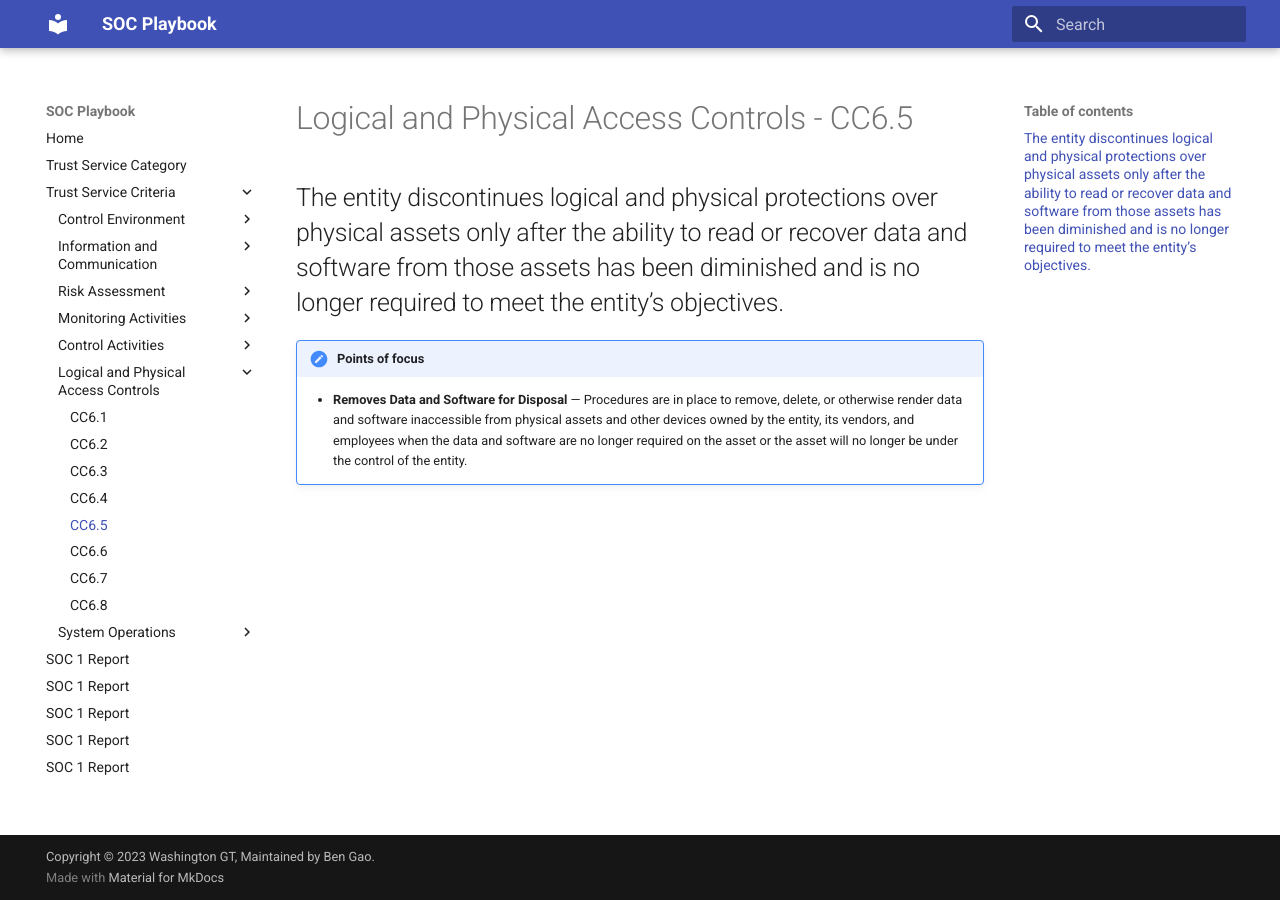
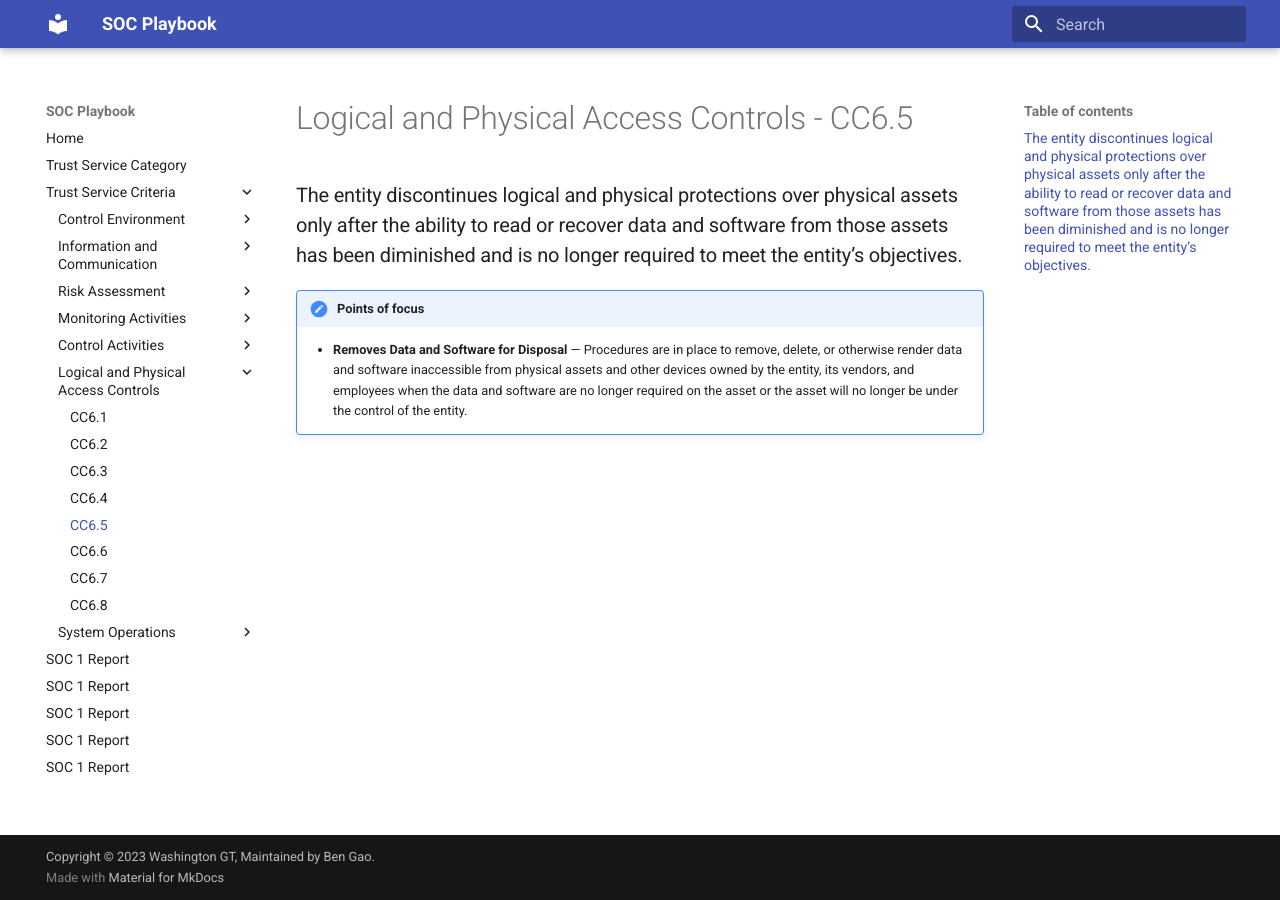
Before and after one commit to WashingtonGT/soc-playbook, an MkDocs documentation site: the page built from docs/tsc/cc6-5.md, in a window 1280 px wide. Built offline with MkDocs 1.6.1 and Material for MkDocs 9.7.7, drawn with Linux system fonts in a browser that asks for light colours.

Commit message:
Update cc6-5.md

```diff
--- a/docs/tsc/cc6-5.md
+++ b/docs/tsc/cc6-5.md
@@ -1,6 +1,6 @@
 # Logical and Physical Access Controls - CC6.5
 
-## The entity discontinues logical and physical protections over physical assets only after the ability to read or recover data and software from those assets has been diminished and is no longer required to meet the entity’s objectives.
+### The entity discontinues logical and physical protections over physical assets only after the ability to read or recover data and software from those assets has been diminished and is no longer required to meet the entity’s objectives.
 
 !!! note "Points of focus"
 
```
